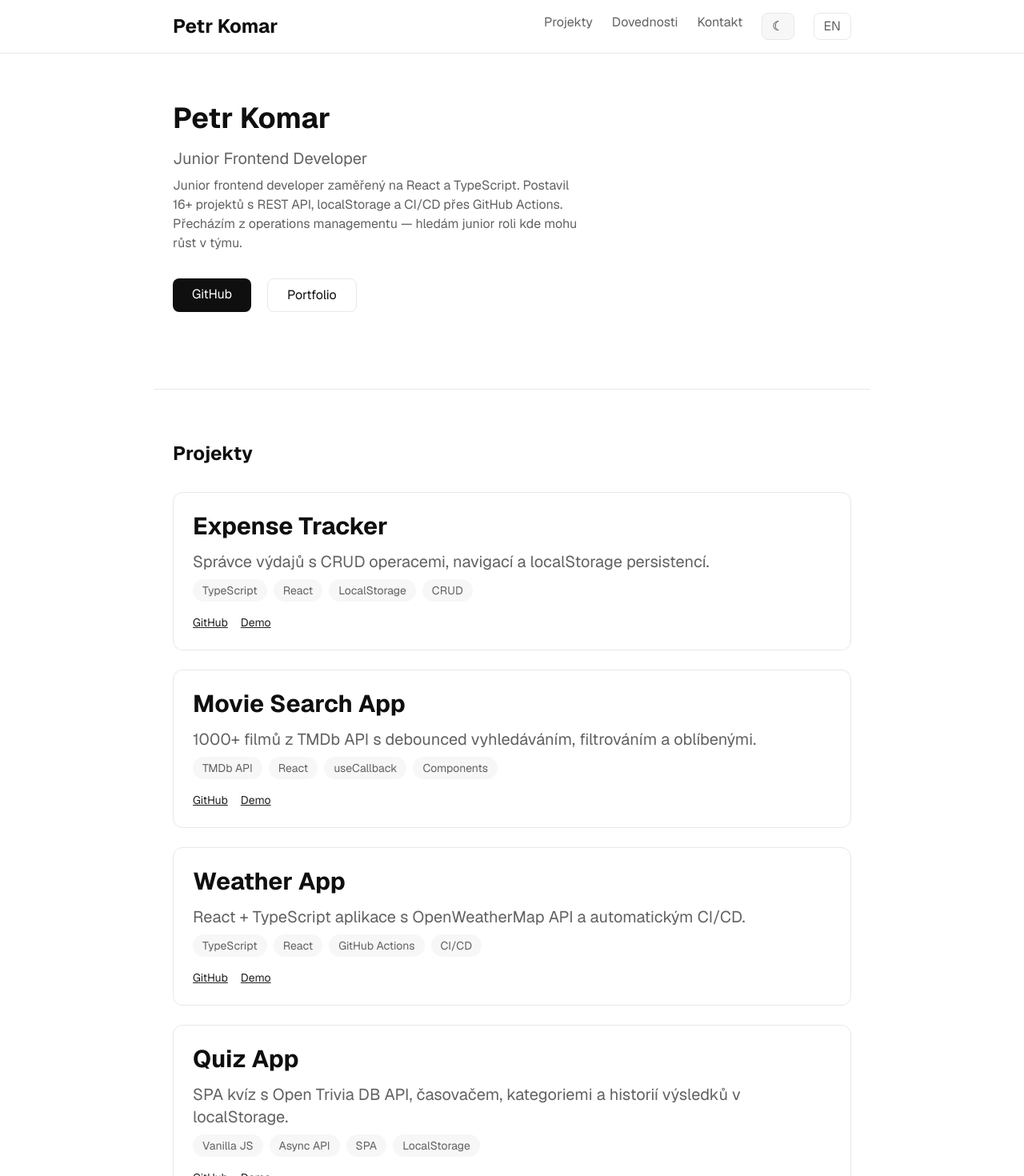
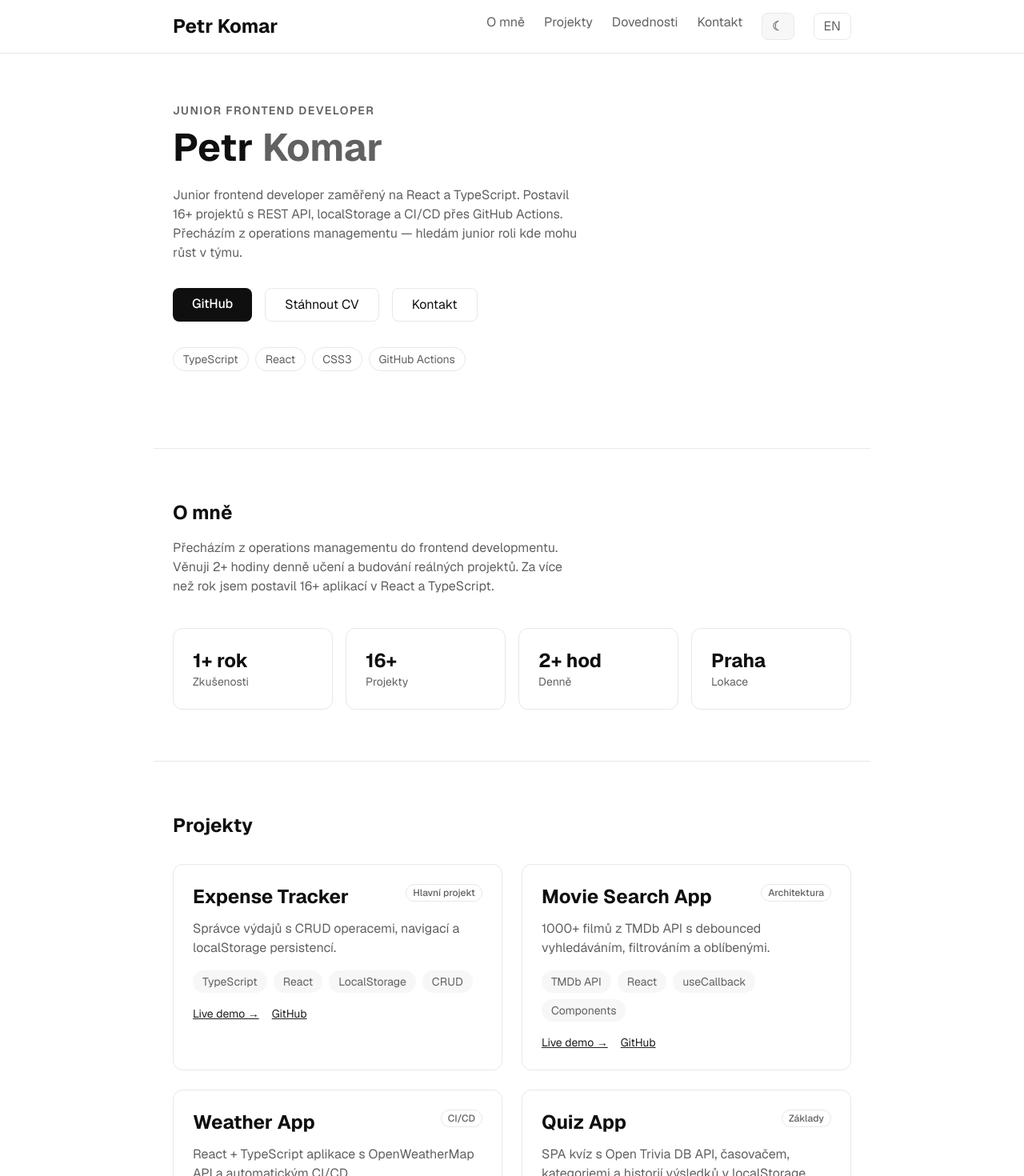
Before and after one commit to LazyTanakaS/Next.js-, a Next.js app: page / in a window 1280 px wide. Shown: the top 1470 px of the page at 80% size. Built offline with nearby package versions, Linux system fonts and the light colour scheme.

Commit message:
feat: add About section, Footer, update Hero and ProjectCard

```diff
--- /dev/null
+++ b/app/components/About.tsx
@@ -0,0 +1,42 @@
+"use client";
+
+import { useLang } from "../context/LanguageContext";
+import { translations } from "../i18n/translations";
+type StatKey = "experience" | "projects" | "daily" | "location";
+
+const stats: { key: StatKey }[] = [
+  { key: "experience" },
+  { key: "projects" },
+  { key: "daily" },
+  { key: "location" },
+];
+
+export default function About() {
+  const { lang } = useLang();
+  const t = translations[lang];
+
+  return (
+    <section id="about" className="max-w-4xl mx-auto px-6 py-16">
+      <h2 className="mb-4 text-2xl font-bold text-text-strong">
+        {t.sections.about}
+      </h2>
+      <p className="max-w-lg mb-10 text-text-muted">{t.about.description}</p>
+
+      <div className="grid grid-cols-2 gap-4 sm:grid-cols-4">
+        {stats.map((stat) => (
+          <div
+            key={stat.key}
+            className="rounded-xl border border-border bg-surface-elevated p-6"
+          >
+            <p className="text-2xl font-bold text-text-strong">
+              {t.about.stats[stat.key].value}
+            </p>
+            <p className="text-sm text-text-muted">
+              {t.about.stats[stat.key].label}
+            </p>
+          </div>
+        ))}
+      </div>
+    </section>
+  );
+}
--- /dev/null
+++ b/app/components/Footer.tsx
@@ -0,0 +1,36 @@
+"use client";
+
+import { useLang } from "../context/LanguageContext";
+import { translations } from "../i18n/translations";
+
+export default function Footer() {
+  const { lang } = useLang();
+  const t = translations[lang];
+
+  return (
+    <footer className="border-t border-border mt-16">
+      <div className="max-w-4xl mx-auto px-6 py-8 flex items-center justify-between">
+        <p className="text-sm text-text-muted">
+          Petr Komar · 2026 · {t.footer.rights}
+        </p>
+
+        <div className="flex gap-6">
+          <a
+            href="https://github.com/LazyTanakaS"
+            target="_blank"
+            rel="noopener noreferrer"
+            className="text-sm text-text-muted hover:text-text-strong transition-colors"
+          >
+            GitHub
+          </a>
+          <a
+            href="mailto:petrokomar16@gmail.com"
+            className="text-sm text-text-muted hover:text-text-strong transition-colors"
+          >
+            Email
+          </a>
+        </div>
+      </div>
+    </footer>
+  );
+}
--- a/app/components/Hero.tsx
+++ b/app/components/Hero.tsx
@@ -9,26 +9,50 @@ export default function Hero() {
 
   return (
     <section className="max-w-4xl mx-auto px-6 pt-32 pb-24">
-      <h1 className="mb-4 text-4xl font-bold text-text-strong">Petr Komar</h1>
-      <p className="mb-2 text-xl text-text-muted">{t.hero.role}</p>
-      <p className="max-w-lg text-text-muted">{t.hero.description}</p>
+      <p className="mb-3 text-sm font-semibold tracking-widest text-text-muted uppercase">
+        {t.hero.role}
+      </p>
+      <h1 className="mb-6 text-5xl font-bold">
+        <span className="text-text-strong">Petr </span>
+        <span className="text-text-muted">Komar</span>
+      </h1>
+      <p className="max-w-lg mb-8 text-text-muted">{t.hero.description}</p>
 
-      <div className="flex gap-5 mt-8">
+      <div className="flex gap-4 mb-8">
         <a
           href="https://github.com/LazyTanakaS"
           target="_blank"
-          className="rounded-lg bg-text-strong px-6 py-2 text-background transition-colors hover:opacity-90"
+          className="rounded-lg bg-text-strong px-6 py-2 text-background font-medium hover:opacity-90 transition-opacity"
+          rel="noopener noreferrer"
         >
           {t.hero.github}
         </a>
 
         <a
-          href="https://lazytanakas.github.io/portfolio/"
+          href="/cv.pdf"
           target="_blank"
-          className="rounded-lg border border-border px-6 py-2 text-text-strong transition-colors hover:bg-surface"
+          rel="noopener noreferrer"
+          className="rounded-lg border border-border px-6 py-2 text-text-strong hover:bg-surface transition-colors"
         >
-          {t.hero.portfolio}
+          {t.hero.downloadCv}
         </a>
+        <a
+          href="#kontakt"
+          className="rounded-lg border border-border px-6 py-2 text-text-strong hover:bg-surface transition-colors"
+        >
+          {t.hero.contact}
+        </a>
+      </div>
+
+      <div className="flex flex-wrap gap-2">
+        {["TypeScript", "React", "CSS3", "GitHub Actions"].map((tag) => (
+          <span
+            key={tag}
+            className="rounded-full border border-border px-3 py-1 text-sm text-text-muted"
+          >
+            {tag}
+          </span>
+        ))}
       </div>
     </section>
   );
--- a/app/components/Navbar.tsx
+++ b/app/components/Navbar.tsx
@@ -19,6 +19,12 @@ export default function Navbar() {
         </div>
 
         <div className="flex gap-6">
+          <a
+            href="#about"
+            className="text-text-muted transition-colors hover:text-text-strong"
+          >
+            {t.nav.about}
+          </a>
           <a
             href="#projekty"
             className="text-text-muted transition-colors hover:text-text-strong"
--- a/app/components/ProjectCard.tsx
+++ b/app/components/ProjectCard.tsx
@@ -4,6 +4,7 @@ interface ProjectCardProps {
   tags: string[];
   demoUrl: string;
   githubUrl: string;
+  badge?: string;
 }
 
 export default function ProjectCard({
@@ -12,11 +13,20 @@ export default function ProjectCard({
   tags,
   demoUrl,
   githubUrl,
+  badge,
 }: ProjectCardProps) {
   return (
     <div className="rounded-xl border border-border bg-surface-elevated p-6 transition-[box-shadow,transform] duration-300 hover:-translate-y-0.5 hover:shadow-[0_18px_40px_-24px_rgba(0,0,0,0.45)]">
-      <h3 className="mb-3 text-3xl font-bold text-text-strong">{title}</h3>
-      <p className="mb-2 text-xl text-text-muted">{description}</p>
+      <div className="flex items-start justify-between mb-3">
+        <h3 className="text-2xl font-bold text-text-strong">{title}</h3>
+        {badge && (
+          <span className="text-xs font-medium text-text-muted border border-border rounded-full px-2 py-0.5">
+            {badge}
+          </span>
+        )}
+      </div>
+
+      <p className="mb-4 text-text-muted">{description}</p>
 
       <div className="flex flex-wrap gap-2 mb-4">
         {tags.map((tag) => (
@@ -31,18 +41,21 @@ export default function ProjectCard({
 
       <div className="flex gap-4 mt-4">
         <a
+          href={demoUrl}
+          target="_blank"
+          rel="noopener noreferrer"
+          className="text-sm text-link underline transition-colors hover:text-link-hover"
+        >
+          Live demo →
+        </a>
+
+        <a
           href={githubUrl}
           target="_blank"
+          rel="noopener noreferrer"
           className="text-sm text-link underline transition-colors hover:text-link-hover"
         >
           GitHub
-        </a>
-        <a
-          href={demoUrl}
-          target="_blank"
-          className="text-sm text-link underline transition-colors hover:text-link-hover"
-        >
-          Demo
         </a>
       </div>
     </div>
--- a/app/components/ProjectSections.tsx
+++ b/app/components/ProjectSections.tsx
@@ -14,13 +14,14 @@ export default function ProjectSection() {
         {t.sections.projects}
       </h2>
 
-      <div className="grid grid-cols-1 gap-6">
+      <div className="grid grid-cols-1 gap-6 md:grid-cols-2">
         <ProjectCard
           title={t.projects.expenseTracker.title}
           description={t.projects.expenseTracker.description}
           tags={["TypeScript", "React", "LocalStorage", "CRUD"]}
           demoUrl="https://lazytanakas.github.io/React-TypeScript/expenses-tracker/"
           githubUrl="https://github.com/LazyTanakaS/React-TypeScript/tree/main/expenses-tracker"
+          badge="Hlavní projekt"
         />
 
         <ProjectCard
@@ -29,6 +30,7 @@ export default function ProjectSection() {
           tags={["TMDb API", "React", "useCallback", "Components"]}
           demoUrl="https://lazytanakas.github.io/React-mini-projects/movie-search-app/"
           githubUrl="https://github.com/LazyTanakaS/React-mini-projects"
+          badge="Architektura"
         />
 
         <ProjectCard
@@ -37,6 +39,7 @@ export default function ProjectSection() {
           tags={["TypeScript", "React", "GitHub Actions", "CI/CD"]}
           demoUrl="https://lazytanakas.github.io/React-TypeScript/weather-app/"
           githubUrl="https://github.com/LazyTanakaS/React-TypeScript/tree/main/weather-app"
+          badge="CI/CD"
         />
 
         <ProjectCard
@@ -45,6 +48,7 @@ export default function ProjectSection() {
           tags={["Vanilla JS", "Async API", "SPA", "LocalStorage"]}
           demoUrl="https://lazytanakas.github.io/JS-Mini-Projects/quiz-app/"
           githubUrl="https://github.com/LazyTanakaS/JS-Mini-Projects"
+          badge="Základy"
         />
       </div>
     </section>
--- a/app/i18n/translations.ts
+++ b/app/i18n/translations.ts
@@ -6,6 +6,7 @@ export const translations = {
       projects: "Projekty",
       skills: "Dovednosti",
       contact: "Kontakt",
+      about: "O mně",
     },
     hero: {
       role: "Junior Frontend Developer",
@@ -13,8 +14,21 @@ export const translations = {
         "Junior frontend developer zaměřený na React a TypeScript. Postavil 16+ projektů s REST API, localStorage a CI/CD přes GitHub Actions. Přecházím z operations managementu — hledám junior roli kde mohu růst v týmu.",
       github: "GitHub",
       portfolio: "Portfolio",
+      downloadCv: "Stáhnout CV",
+      contact: "Kontakt",
+    },
+    about: {
+      description:
+        "Přecházím z operations managementu do frontend developmentu. Věnuji 2+ hodiny denně učení a budování reálných projektů. Za více než rok jsem postavil 16+ aplikací v React a TypeScript.",
+      stats: {
+        experience: { value: "1+ rok", label: "Zkušenosti" },
+        projects: { value: "16+", label: "Projekty" },
+        daily: { value: "2+ hod", label: "Denně" },
+        location: { value: "Praha", label: "Lokace" },
+      },
     },
     sections: {
+      about: "O mně",
       projects: "Projekty",
       skills: "Dovednosti",
       contact: "Kontakt",
@@ -53,12 +67,16 @@ export const translations = {
       title: "Kontakt",
       location: "Praha, Česká republika",
     },
+    footer: {
+      rights: "Všechna práva vyhrazena",
+    },
   },
   en: {
     nav: {
       projects: "Projects",
       skills: "Skills",
       contact: "Contact",
+      about: "About",
     },
     hero: {
       role: "Junior Frontend Developer",
@@ -66,8 +84,21 @@ export const translations = {
         "Junior frontend developer focused on React and TypeScript. Built 16+ projects with REST API, localStorage and CI/CD via GitHub Actions. Career changer seeking a junior role to grow within a team.",
       github: "GitHub",
       portfolio: "Portfolio",
+      downloadCv: "Download CV",
+      contact: "Contact",
+    },
+    about: {
+      description:
+        "Transitioning from operations management into frontend development. Spending 2+ hours daily building real projects. Over the past year I have built 16+ applications in React and TypeScript.",
+      stats: {
+        experience: { value: "1+ year", label: "Experience" },
+        projects: { value: "16+", label: "Projects" },
+        daily: { value: "2+ hrs", label: "Daily" },
+        location: { value: "Prague", label: "Location" },
+      },
     },
     sections: {
+      about: "About",
       projects: "Projects",
       skills: "Skills",
       contact: "Contact",
@@ -106,6 +137,9 @@ export const translations = {
       title: "Contact",
       location: "Prague, Czech Republic",
     },
+    footer: {
+      rights: "All rights reserved",
+    },
   },
 } as const;
 
--- a/app/page.tsx
+++ b/app/page.tsx
@@ -4,6 +4,8 @@ import AnimatedSection from "./components/AnimatedSection";
 import Hero from "./components/Hero";
 import ProjectSection from "./components/ProjectSections";
 import SkillSection from "./components/SkillSections";
+import About from "./components/About";
+import Footer from "./components/Footer";
 
 export default function Home() {
   return (
@@ -12,6 +14,12 @@ export default function Home() {
 
       <AnimatedSection>
         <Hero />
+      </AnimatedSection>
+
+      <hr className="m-auto max-w-4xl border-border" />
+
+      <AnimatedSection>
+        <About /> {/* ← сюда */}
       </AnimatedSection>
 
       <hr className="m-auto max-w-4xl border-border" />
@@ -31,6 +39,8 @@ export default function Home() {
           <Contact />
         </section>
       </AnimatedSection>
+
+      <Footer />
     </main>
   );
 }
```
Also changed, not shown: app/components/ThemeProvider.tsx (+6 -1 lines), 1 other file (tests, documents, lock files or other folders).
